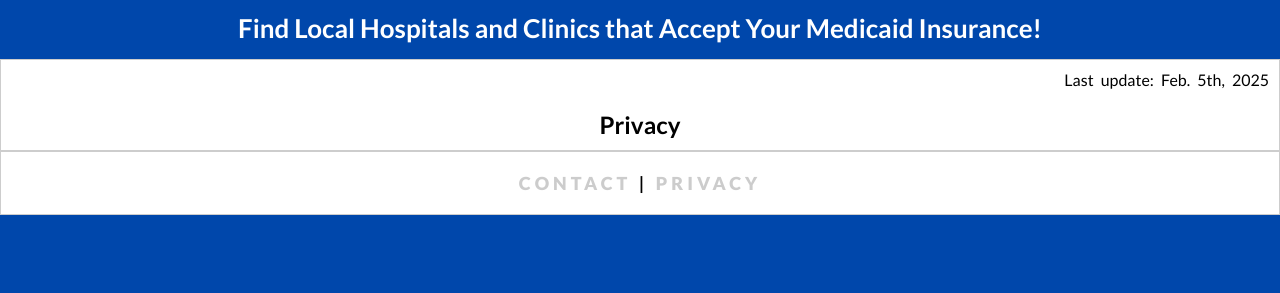
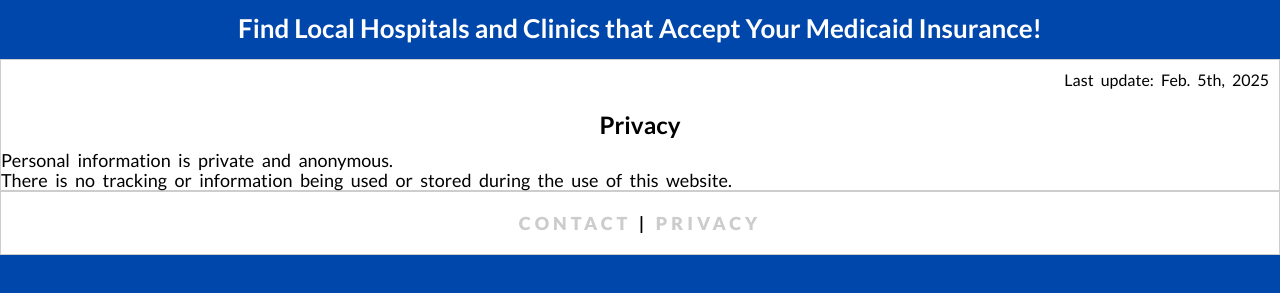
Before and after one commit to cake-a/mdmedicaidresource, a plain HTML site: page privacy.html in a window 1280 px wide. Shown: the part 167-460 px from the top of the page. Drawn offline with Linux system fonts and the light colour scheme; a script that the page names is missing.

Commit message:
Update privacy.html

```diff
--- a/privacy.html
+++ b/privacy.html
@@ -32,6 +32,8 @@
       <main>
         <p class="updates">Last update: Feb. 5th, 2025</p>
         <h4>Privacy</h4>
+        <p>Personal information is private and anonymous.</p>
+        <p>There is no tracking or information being used or stored during the use of this website.</p>
       </main>
 
 
```
